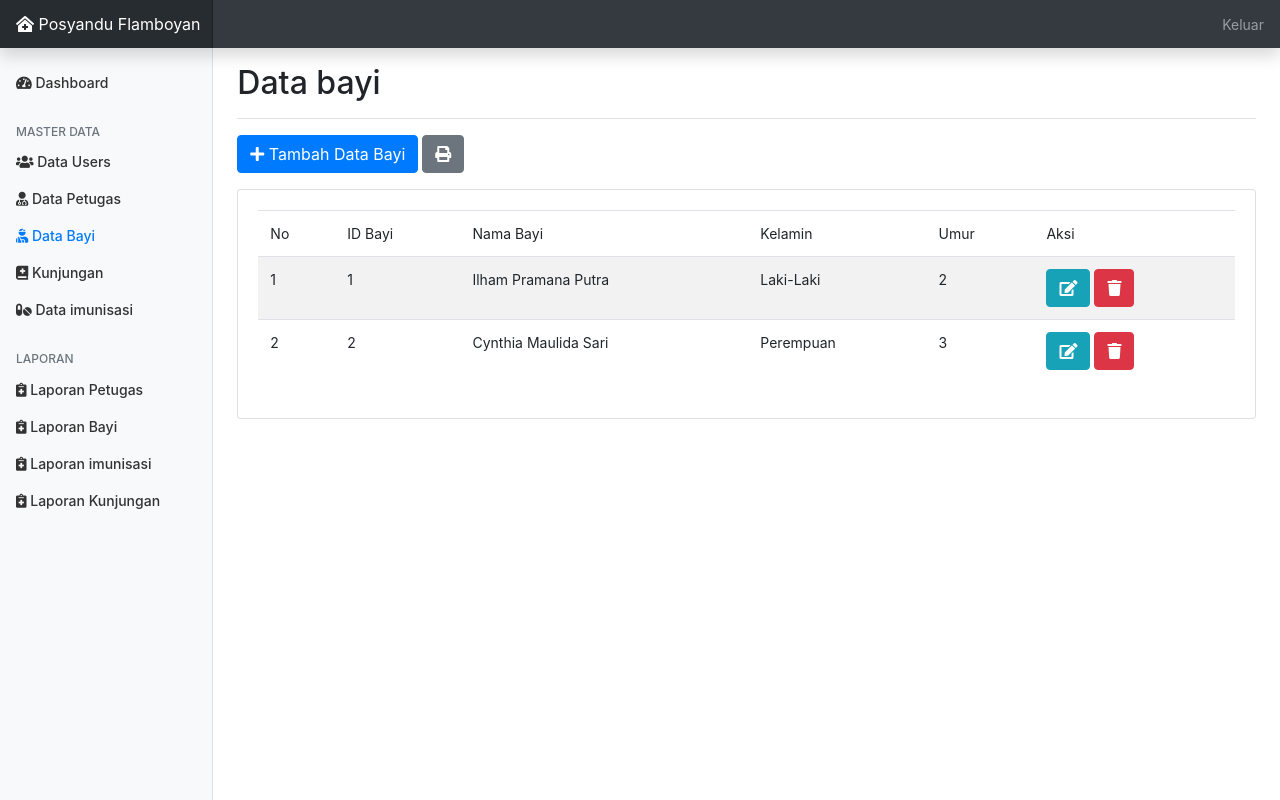
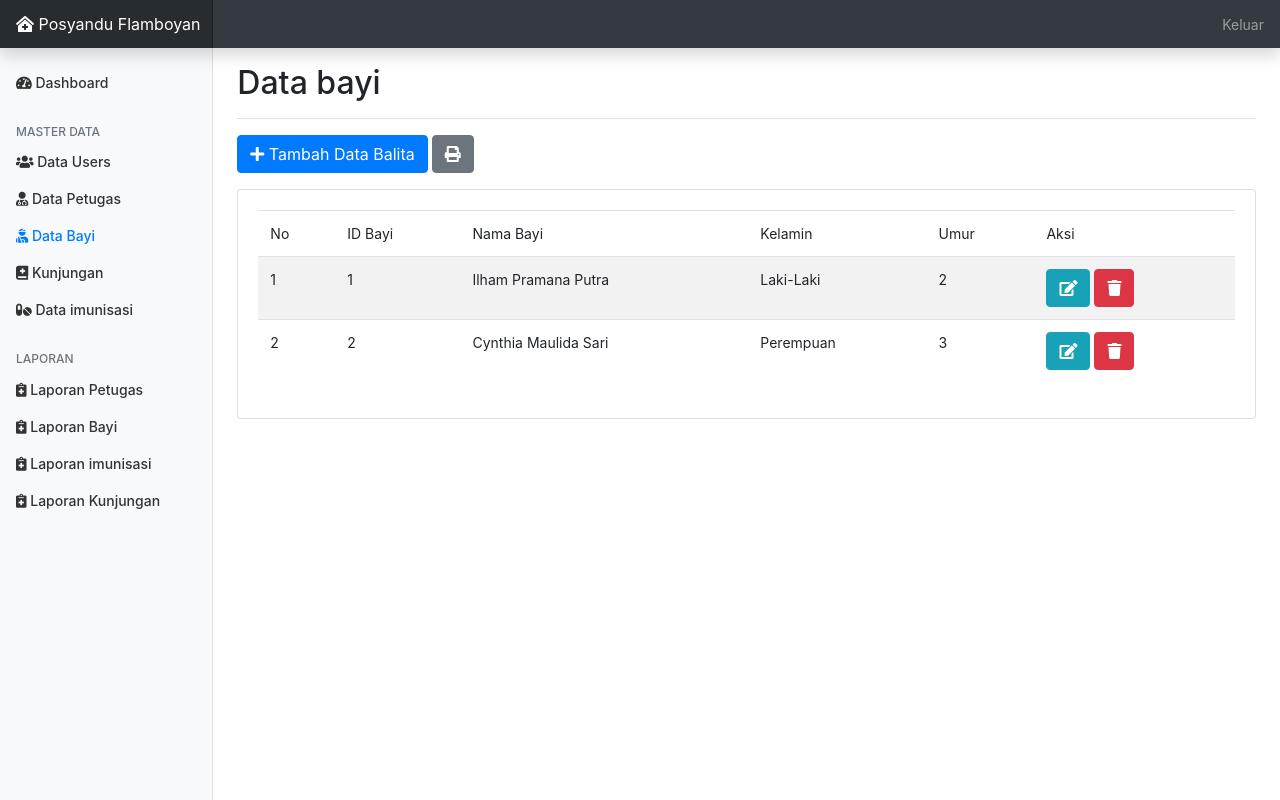
Before and after one commit to cynthiams790/Posyandu, a CodeIgniter app: page /posyandu/admin/bayi in a window 1280 px wide. Run offline with CodeIgniter, Linux system fonts and the light colour scheme; data comes from the database, SQL or seed files in the repository; some libraries are stand-ins or nearby versions.

Commit message:
edittt
edit

```diff
--- a/application/views/admin/bayi/index.php
+++ b/application/views/admin/bayi/index.php
@@ -7,7 +7,7 @@
   <div class="row mb-2">
     <div class="col-md-6">
       <button type="button" class="btn btn-primary mb-2" data-toggle="modal" data-target="#formModalbayi">
-        <i class="fas fa-plus"></i> Tambah Data Bayi
+        <i class="fas fa-plus"></i> Tambah Data Balita
       </button>
       <a href="<?= base_url('laporan/bayi'); ?>" target="_blank" class="btn btn-secondary mb-2"><i class="fas fa-print"></i></a>
       <?php if(validation_errors()) : ?>
--- a/application/views/admin/imunisasi/index.php
+++ b/application/views/admin/imunisasi/index.php
@@ -7,7 +7,7 @@
   <div class="row mb-2">
     <div class="col-md-6">
       <button type="button" class="btn btn-primary mb-2" data-toggle="modal" data-target="#formModalimunisasi">
-        <i class="fas fa-plus"></i> Tambah Data imunisasi
+        <i class="fas fa-plus"></i> Tambah Data Imunisasi
       </button>
       <a href="<?= base_url('laporan/imunisasi'); ?>" target="_blank" class="btn btn-secondary mb-2"><i class="fas fa-print"></i></a>
       <?php if(validation_errors()) : ?>
```
